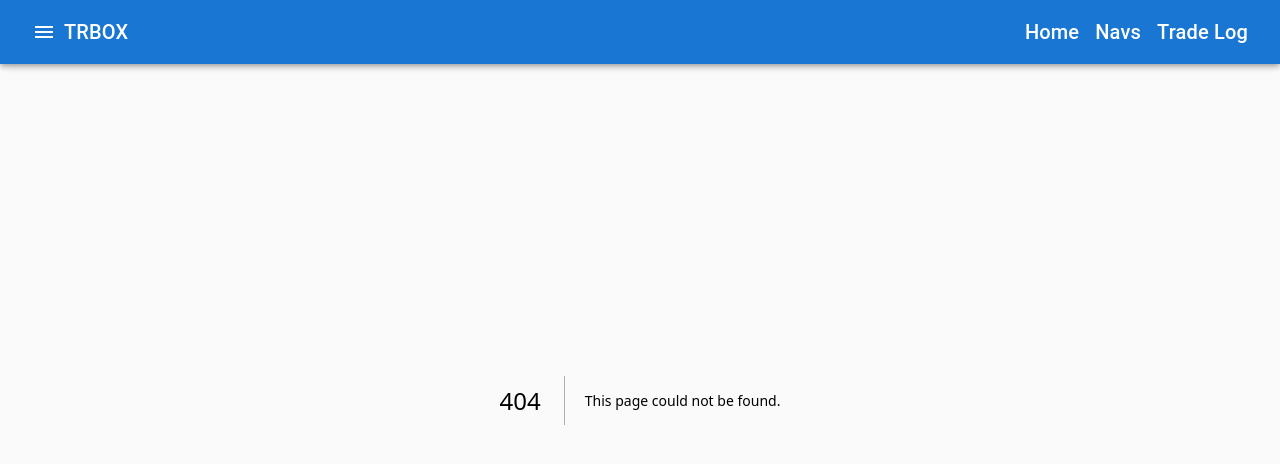
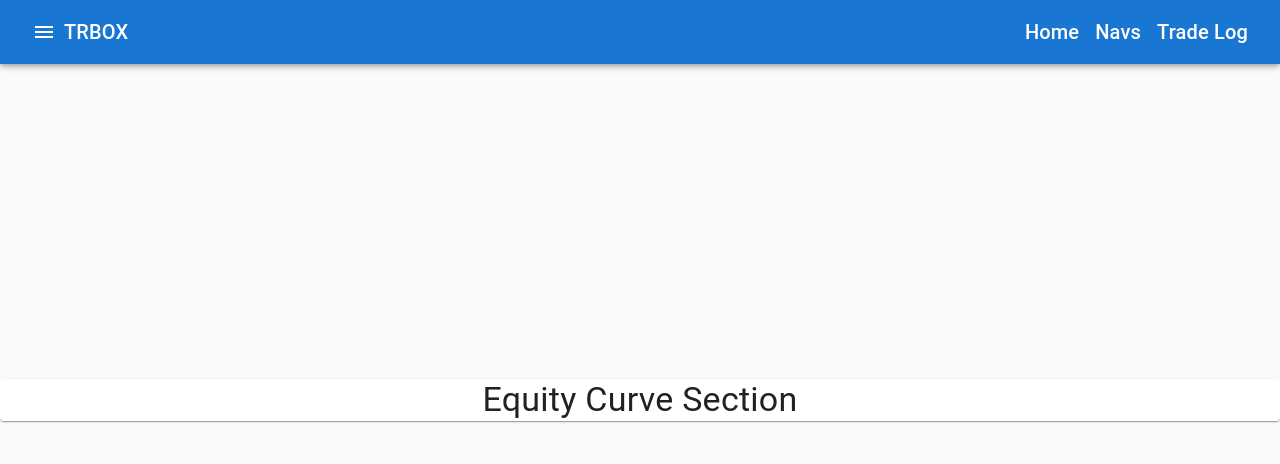
Before and after one commit to quantumsnowball/trbox-dashboard, a Next.js app: page /navs in a window 1280 px wide. Before the commit this address had no page. Shown: the top 464 px of the page. Built offline with nearby package versions, Linux system fonts and the light colour scheme.

Commit message:
pages: navs and tradelog

```diff
--- a/components/MenuBar/index.tsx
+++ b/components/MenuBar/index.tsx
@@ -42,8 +42,8 @@ const PageLinks = () => {
   return (
     <>
       <PageLink title='Home' href='/' />
-      <PageLink title='Navs' href='/' />
-      <PageLink title='Trade Log' href='/' />
+      <PageLink title='Navs' href='/navs' />
+      <PageLink title='Trade Log' href='/tradelog' />
     </>
   )
 }
--- /dev/null
+++ b/pages/navs.tsx
@@ -0,0 +1,28 @@
+import { Paper, styled, Typography } from '@mui/material'
+
+
+const Div = styled('div')`
+  /* take all vertical space */
+  height: 100%;
+  /* single item each row */
+  display: flex;
+  flex-flow: column nowrap;
+  /* align vertically */
+  justify-content: center;
+  /* align horizontally */
+  align-items: center;
+`;
+
+export default function Navs() {
+  return (
+    <Div>
+      <Paper
+        sx={{
+          width: '100%',
+          textAlign: 'center'
+        }}>
+        <Typography variant='h4'>Equity Curve Section</Typography>
+      </Paper>
+    </Div>
+  )
+}
```
Also changed, not shown: pages/tradelog.tsx (added, +28 -0 lines).
